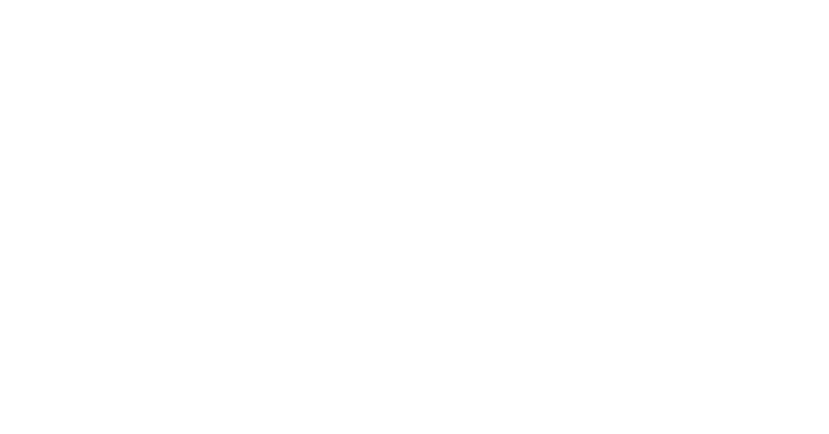
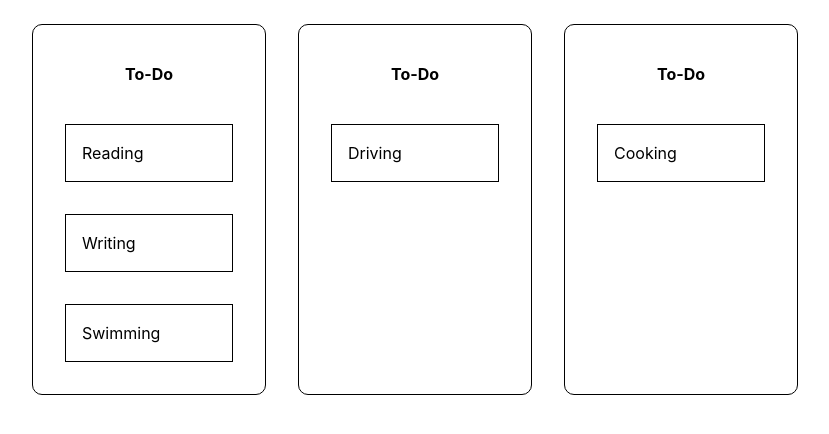
Before and after one commit to Bala-advik/machine-coding-with--js, a React (Vite) app: page /dnd in a window 1280 px wide. Before the commit this address had no page. Shown: the top 434 px of the page, without its empty margins (225-1054 px from the left). Built offline with nearby package versions, Linux system fonts and the light colour scheme.

Commit message:
Drag and Drop Machine Coding Updated

```diff
--- a/src/App.tsx
+++ b/src/App.tsx
@@ -7,6 +7,7 @@
       Hello, Which one do you want to navigate to ?
       <Link to="/tab-form">Tab Form</Link>
       <Link to="/pagination">Pagination</Link>
+      <Link to="/dnd">Drag and Drop</Link>
     </div>
   );
 }
--- /dev/null
+++ b/src/drag-and-drop/DND.tsx
@@ -0,0 +1,84 @@
+import { useState } from "react";
+import "./dndstyles.css";
+import DNDList from "./DNDList";
+
+export interface tasksProp {
+  id: number;
+  title: string;
+  column: string;
+}
+
+const DragAndDrop = () => {
+  const [tasks, setTasks] = useState<tasksProp[]>([
+    { id: 1, title: "Reading", column: "todo" },
+    { id: 2, title: "Writing", column: "todo" },
+    { id: 3, title: "Driving", column: "in-progress" },
+    { id: 4, title: "Swimming", column: "todo" },
+    { id: 5, title: "Cooking", column: "done" },
+  ]);
+
+  const handleDragStart = (
+    e: React.DragEvent<HTMLDivElement>,
+    taskId: number
+  ) => {
+    e.dataTransfer.setData("text/plain", taskId.toString());
+  };
+
+  const handleDragEnd = (e: React.DragEvent<HTMLDivElement>) => {
+    e.preventDefault();
+  };
+
+  const handleDragOver = (e: React.DragEvent<HTMLDivElement>) => {
+    e.preventDefault();
+    // TO DO for Single Column Drag And Drop
+
+    // const [draggingIndex, setDraggingIndex] = useState(0);
+    // setDraggingIndex(tasks.findIndex((value) => value.id === taskId)); IN DRAG START
+    // if(draggingIndex === null) return;
+
+    // const updatedTasks = [...tasks];
+    // const draggedTask = updatedTasks[draggingIndex];
+    // updatedTasks.slice(draggingIndex, 1);
+    // updatedTasks.slice(index, 0, draggedTask);
+  };
+
+  const handleOnDrop = (e: React.DragEvent<HTMLDivElement>, column: string) => {
+    e.preventDefault();
+    const taskId = e.dataTransfer.getData("text/plain");
+    const updatedTasks = tasks.map((task: tasksProp) =>
+      task.id === parseInt(taskId) ? { ...task, column } : task
+    );
+    setTasks(updatedTasks);
+  };
+
+  return (
+    <div className="dnd-container">
+      <DNDList
+        handleDragOver={handleDragOver}
+        handleOnDrop={handleOnDrop}
+        tasks={tasks}
+        handleDragStart={handleDragStart}
+        handleDragEnd={handleDragEnd}
+        column="todo"
+      />
+      <DNDList
+        handleDragOver={handleDragOver}
+        handleOnDrop={handleOnDrop}
+        tasks={tasks}
+        handleDragStart={handleDragStart}
+        handleDragEnd={handleDragEnd}
+        column="in-progress"
+      />
+      <DNDList
+        handleDragOver={handleDragOver}
+        handleOnDrop={handleOnDrop}
+        tasks={tasks}
+        handleDragStart={handleDragStart}
+        handleDragEnd={handleDragEnd}
+        column="done"
+      />
+    </div>
+  );
+};
+
+export default DragAndDrop;
--- /dev/null
+++ b/src/drag-and-drop/DNDList.tsx
@@ -0,0 +1,42 @@
+import { tasksProp } from "./dnd";
+
+const DNDList = ({
+  handleDragOver,
+  handleOnDrop,
+  handleDragStart,
+  tasks,
+  handleDragEnd,
+  column,
+}: {
+  handleDragOver: any;
+  handleOnDrop: any;
+  handleDragStart: any;
+  tasks: tasksProp[];
+  handleDragEnd: any;
+  column: string;
+}) => {
+  return (
+    <div
+      className="column-container"
+      onDragOver={handleDragOver}
+      onDrop={(e) => handleOnDrop(e, column)}
+    >
+      <h4>To-Do</h4>
+      {tasks
+        .filter((task: tasksProp) => task.column === column)
+        .map((task: tasksProp) => (
+          <div
+            draggable
+            className="list-container"
+            key={task.id}
+            onDragStart={(e) => handleDragStart(e, task.id)}
+            onDragEnd={handleDragEnd}
+          >
+            <span>{task.title}</span>
+          </div>
+        ))}
+    </div>
+  );
+};
+
+export default DNDList;
--- /dev/null
+++ b/src/drag-and-drop/dndstyles.css
@@ -0,0 +1,24 @@
+.dnd-container {
+  display: flex;
+  justify-content: center;
+}
+
+.column-container {
+  display: flex;
+  flex-direction: column;
+  width: 200px;
+  border: 1px solid black;
+  border-radius: 10px;
+  padding: 1rem;
+  margin: 1rem;
+}
+
+.column-container h4 {
+  text-align: center;
+}
+
+.list-container {
+  border: 1px solid black;
+  padding: 1rem;
+  margin: 1rem;
+}
--- a/src/main.tsx
+++ b/src/main.tsx
@@ -4,6 +4,7 @@
 import App from "./App.tsx";
 import Tab from "./tab-form/Tab.tsx";
 import Pagination from "./pagination/Pagination.tsx";
+import DragAndDrop from "./drag-and-drop/dnd.tsx";
 
 const PAGE_SIZE: number = 10;
 
@@ -13,6 +14,7 @@
       <Route path="/" element={<App />} />
       <Route path="/tab-form" element={<Tab />} />
       <Route path="/pagination" element={<Pagination pageSize={PAGE_SIZE} />} />
+      <Route path="/dnd" element={<DragAndDrop />} />
     </Routes>
   </BrowserRouter>
 );
--- a/src/pagination/Pagination.tsx
+++ b/src/pagination/Pagination.tsx
@@ -66,7 +66,9 @@
             ))}
       </div>
       <div className="pagination-buttons">
-        <span onClick={goToPrev}>⬅️</span>
+        <button disabled={currentPage === 0} onClick={goToPrev}>
+          ⬅️
+        </button>
         {[...Array(noOfPages).keys()].map((p) => (
           <span
             className={`pagination-button ${currentPage === p && "active"}`}
@@ -75,7 +77,9 @@
             {p}
           </span>
         ))}
-        <span onClick={goToNext}>➡️</span>
+        <button disabled={currentPage === noOfPages - 1} onClick={goToNext}>
+          ➡️
+        </button>
       </div>
     </div>
   );
--- a/src/tab-form/components/Profile.tsx
+++ b/src/tab-form/components/Profile.tsx
@@ -12,13 +12,15 @@
   setIndividualTabData: any;
 }) => {
   const { name, age, email } = individualTabData;
-  const {data, isLoading} = useFetch("https://jsonplaceholder.typicode.com/todos/");
+  const { data, isLoading } = useFetch(
+    "https://jsonplaceholder.typicode.com/todos/"
+  );
 
-  useEffect(()=>{
-    if(!isLoading) {
-      console.log(data);
+  useEffect(() => {
+    if (!isLoading) {
+      // console.log(data);
     }
-  }, [data, isLoading])
+  }, [data, isLoading]);
 
   const handleSetData = (e: any) => {
     setIndividualTabData((prevState: any) => ({
```
Also changed, not shown: 1 other file (tests, documents, lock files or other folders).
